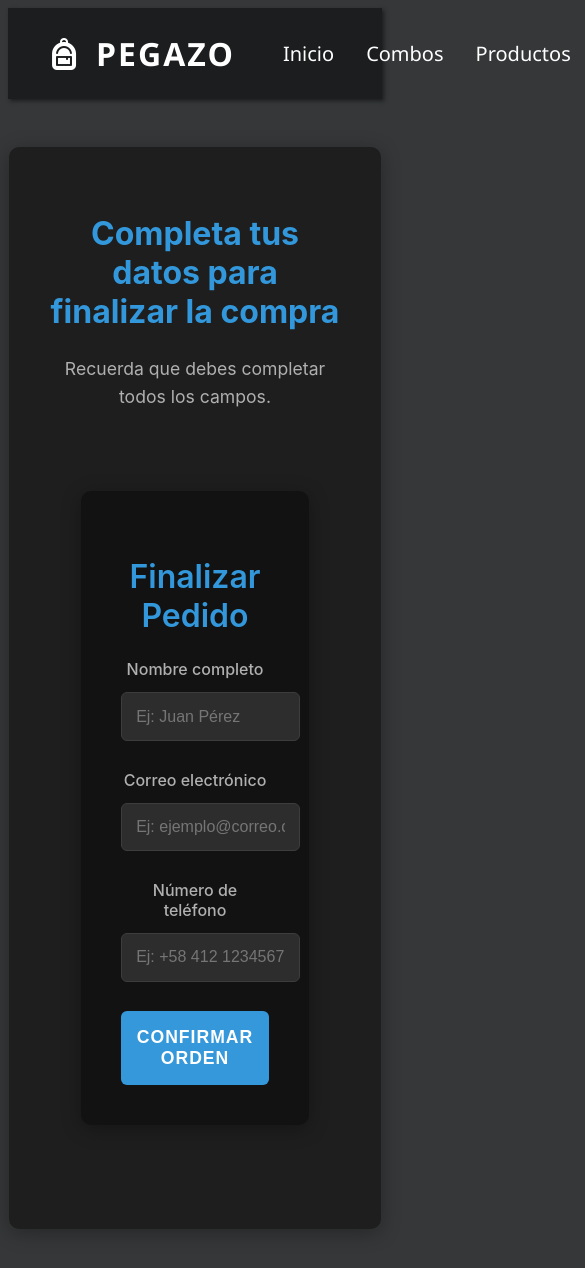
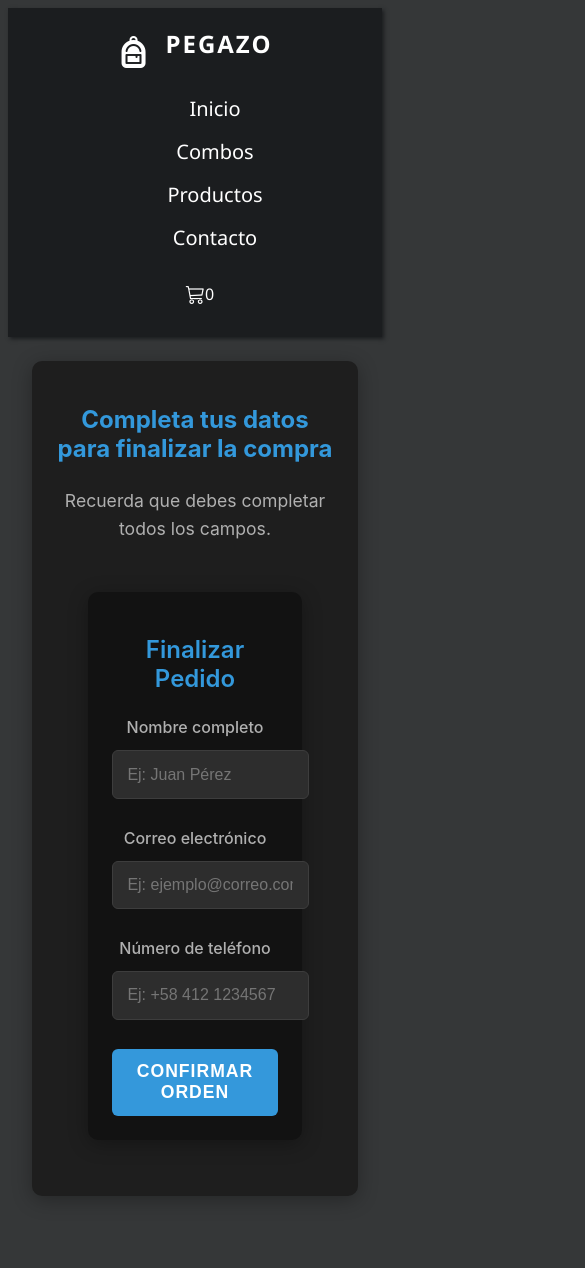
Before and after one commit to robertgriman1702/NavegaLasRutas-Griman, a React (Vite) app: page /checkout in a window 390 px wide. Shown: the top 1268 px of the page, 585 px wide, since content can reach past the window. After the commit the page ends 1228 px from the top, so only its background shows below. Built offline with nearby package versions, Linux system fonts and the light colour scheme.

Commit message:
responsive

```diff
--- a/src/components/Cart/cart.css
+++ b/src/components/Cart/cart.css
@@ -137,3 +137,24 @@
   background-color: #2980b9;
   transform: translateY(-2px);
 }
+
+@media (max-width: 768px) {
+  .cart-container {
+    padding: 1rem;
+    margin: 1rem;
+  }
+
+  .cart-item {
+    flex-direction: column;
+    text-align: center;
+    gap: 1rem;
+  }
+
+  .cart-item-details {
+    padding: 0;
+  }
+
+  .cart-summary {
+    text-align: center;
+  }
+}
--- a/src/components/Cartwidget/cartwidget.css
+++ b/src/components/Cartwidget/cartwidget.css
@@ -41,3 +41,18 @@
 .cart-widget:focus {
   outline: none;
 }
+
+@media (max-width: 480px) {
+  .cart-widget {
+    gap: 0.5rem;
+  }
+
+  .bi-cart3 {
+    font-size: 1.2rem;
+  }
+
+  .cart-counter {
+    font-size: 0.7rem;
+    padding: 1px 4px;
+  }
+}
--- a/src/components/FormCheckout/FormCheckout.jsx
+++ b/src/components/FormCheckout/FormCheckout.jsx
@@ -1,5 +1,5 @@
 import React from 'react';
-import './formCheckout.css';
+import './formcheckout.css';
 
 const FormCheckout = ({ dataform, sendOrder, handleChange }) => {
   return (
--- a/src/components/FormCheckout/formcheckout.css
+++ b/src/components/FormCheckout/formcheckout.css
@@ -90,3 +90,22 @@
     transform: translateY(0);
   }
 }
+
+@media (max-width: 768px) {
+  .form-container {
+    padding: 1.5rem;
+    margin: 1rem;
+  }
+
+  .form-main-container {
+    padding: 1rem;
+  }
+
+  .form-title {
+    font-size: 1.5rem;
+  }
+
+  .btn {
+    padding: 0.8rem;
+  }
+}
--- a/src/components/Item/item.css
+++ b/src/components/Item/item.css
@@ -73,3 +73,20 @@
 .item-detail-link{
   padding: 2.2rem;
 }
+
+@media (max-width: 600px) {
+  .item {
+    width: 100%;
+    min-height: auto;
+  }
+
+  .item img {
+    width: 100%;
+    height: auto;
+  }
+
+  .item h2 {
+    min-height: auto;
+    font-size: 1.1rem;
+  }
+}
--- a/src/components/ItemCount/itemcount.css
+++ b/src/components/ItemCount/itemcount.css
@@ -78,3 +78,14 @@
   text-align: center;
   margin: 0;
 }
+
+@media (max-width: 480px) {
+  .item-count-container {
+    gap: 1rem;
+  }
+
+  .button-add {
+    padding: 0.6rem;
+    font-size: 0.9rem;
+  }
+}
--- a/src/components/ItemDetail/itemdetail.css
+++ b/src/components/ItemDetail/itemdetail.css
@@ -47,3 +47,21 @@
 .item-detail a:focus {
   outline: none;
 }
+
+@media (max-width: 1024px) {
+  .item-detail {
+    flex-direction: column;
+    padding: 2rem;
+  }
+
+  .item-detail img {
+    max-width: 100%;
+    height: auto;
+    max-height: 50vh;
+  }
+
+  .item-detail-info {
+    max-width: 100%;
+    margin-top: 2rem;
+  }
+}
--- a/src/components/NavBar/navbar.css
+++ b/src/components/NavBar/navbar.css
@@ -70,3 +70,24 @@ body {
   color: inherit;
   outline: none;
 }
+@media (max-width: 768px) {
+  .navbar {
+    flex-direction: column;
+    padding: 1rem;
+  }
+
+  .navbar-logo {
+    font-size: 1.5rem;
+    margin-bottom: 1rem;
+  }
+
+  .navbar-links {
+    flex-direction: column;
+    gap: 1rem;
+    align-items: center;
+  }
+
+  .logo {
+    font-size: 2rem;
+  }
+}
--- a/src/components/checkout/checkout.css
+++ b/src/components/checkout/checkout.css
@@ -51,3 +51,17 @@
     transform: translateY(0);
   }
 }
+
+@media (max-width: 768px) {
+  .checkout {
+    padding: 1.5rem;
+  }
+
+  .checkout > div {
+    padding: 1.5rem;
+  }
+
+  .checkout h2 {
+    font-size: 1.5rem;
+  }
+}
```
